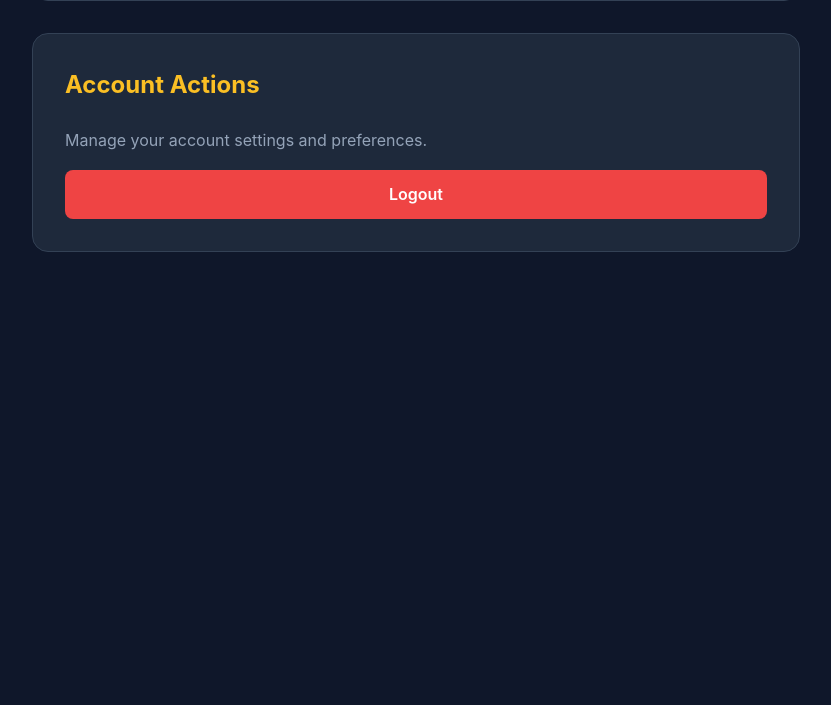
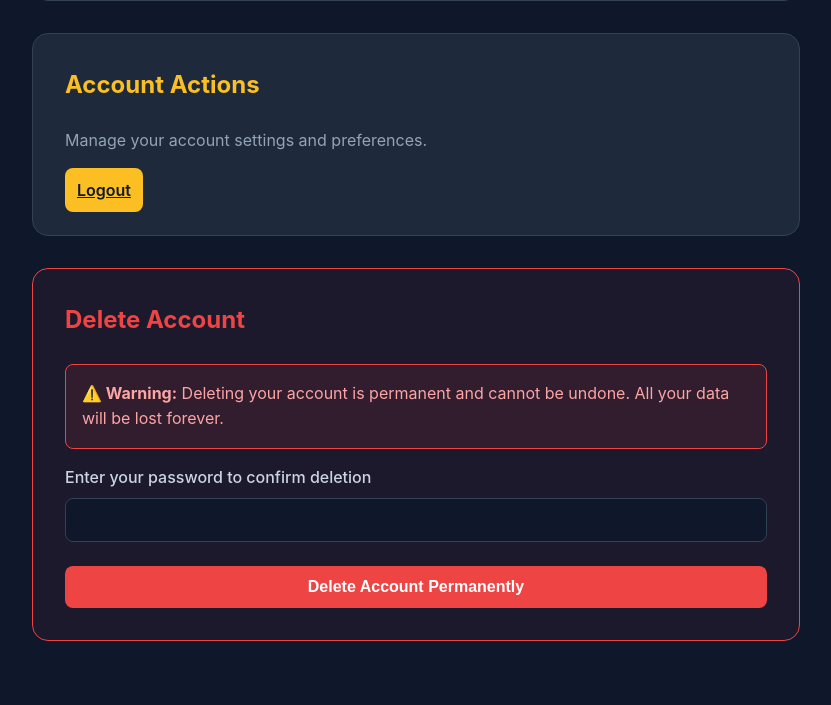
Before and after one commit to gczyb/mesterremek, a PHP site: page /profile.php in a window 1280 px wide. Shown: the part 1209-1914 px from the top of the page, without its empty margins (224-1055 px from the left). Before the commit the page ends 1461 px from the top, so only its background shows below. Run offline with PHP 8.4, Linux system fonts and the light colour scheme; the visitor is signed in with stand-in values (Sample User, id 1).

Commit message:
delete profile option added

```diff
--- a/index.php
+++ b/index.php
@@ -686,7 +686,7 @@ $user = getCurrentUser();
     </nav>
 
     <section id="home" class="hero">
-        <img src="https://i.redd.it/tried-to-create-some-landscape-pixel-art-so-i-attempted-to-v0-qln4rxoc2m291.png?width=2600&format=png&auto=webp&s=f64d50fdbcc3a18d49ec3cc01943bf64c8f07739" alt="Background" class="hero-bg">
+        <img src="img/background_img.png" alt="Background" class="hero-bg">
         <div class="hero-overlay"></div>
         <div class="hero-content">
             <h1>TREASURE QUEST</h1>
--- a/profile.php
+++ b/profile.php
@@ -13,30 +13,28 @@ $success = '';
 // Handle profile update
 if ($_SERVER['REQUEST_METHOD'] === 'POST' && isset($_POST['update_profile'])) {
     $username = trim($_POST['username']);
-    $nickname = trim($_POST['nickname']);
     $email = trim($_POST['email']);
 
-    if (empty($username) || empty($nickname) || empty($email)) {
+    if (empty($username) || empty($email)) {
         $error = 'Please fill in all fields';
     } else {
         $conn = getDBConnection();
 
-        $stmt = $conn->prepare("SELECT id FROM users WHERE (username = ? OR email = ? OR nickname = ?) AND id != ?");
-        $stmt->bind_param("sssi", $username, $email, $nickname, $user['id']);
+        $stmt = $conn->prepare("SELECT id FROM users WHERE (username = ? OR email = ?) AND id != ?");
+        $stmt->bind_param("ssi", $username, $email, $user['id']);
         $stmt->execute();
         $result = $stmt->get_result();
 
         if ($result->num_rows > 0) {
-            $error = 'Username, nickname, or email already taken';
+            $error = 'Username or email already taken';
         } else {
-            $stmt = $conn->prepare("UPDATE users SET username = ?, nickname = ?, email = ? WHERE id = ?");
-            $stmt->bind_param("sssi", $username, $nickname, $email, $user['id']);
+            $stmt = $conn->prepare("UPDATE users SET username = ?, email = ? WHERE id = ?");
+            $stmt->bind_param("ssi", $username, $email, $user['id']);
 
             if ($stmt->execute()) {
                 $success = 'Profile updated successfully!';
                 $_SESSION['username'] = $username;
                 $user['username'] = $username;
-                $user['nickname'] = $nickname;
                 $user['email'] = $email;
             } else {
                 $error = 'Update failed. Please try again.';
@@ -80,6 +78,42 @@ if ($_SERVER['REQUEST_METHOD'] === 'POST' && isset($_POST['change_password'])) {
             }
         } else {
             $error = 'Current password is incorrect';
+        }
+
+        $stmt->close();
+        $conn->close();
+    }
+}
+
+// Handle account deletion
+if ($_SERVER['REQUEST_METHOD'] === 'POST' && isset($_POST['delete_account'])) {
+    $confirm_password = $_POST['confirm_delete_password'];
+
+    if (empty($confirm_password)) {
+        $error = 'Please enter your password to confirm deletion';
+    } else {
+        $conn = getDBConnection();
+        $stmt = $conn->prepare("SELECT password FROM users WHERE id = ?");
+        $stmt->bind_param("i", $user['id']);
+        $stmt->execute();
+        $result = $stmt->get_result();
+        $user_data = $result->fetch_assoc();
+
+        if (password_verify($confirm_password, $user_data['password'])) {
+            $stmt = $conn->prepare("DELETE FROM users WHERE id = ?");
+            $stmt->bind_param("i", $user['id']);
+
+            if ($stmt->execute()) {
+                $stmt->close();
+                $conn->close();
+                session_destroy();
+                header('Location: index.php?deleted=1');
+                exit;
+            } else {
+                $error = 'Account deletion failed. Please try again.';
+            }
+        } else {
+            $error = 'Incorrect password';
         }
 
         $stmt->close();
@@ -268,6 +302,24 @@ if ($_SERVER['REQUEST_METHOD'] === 'POST' && isset($_POST['change_password'])) {
             background-color: #dc2626;
         }
 
+        .danger-zone {
+            border: 1px solid #ef4444;
+            background-color: rgba(239, 68, 68, 0.05);
+        }
+
+        .danger-zone h2 {
+            color: #ef4444;
+        }
+
+        .delete-warning {
+            background-color: rgba(239, 68, 68, 0.1);
+            border: 1px solid #ef4444;
+            padding: 1rem;
+            border-radius: 0.5rem;
+            margin-bottom: 1rem;
+            color: #fca5a5;
+        }
+
         .card p {
             color: #94a3b8;
             margin-bottom: 1rem;
@@ -335,8 +387,22 @@ if ($_SERVER['REQUEST_METHOD'] === 'POST' && isset($_POST['change_password'])) {
 
         <div class="card">
             <h2>Account Actions</h2>
-            <p>Manage your account settings and preferences.</p>
-            <a href="logout.php" class="btn btn-danger">Logout</a>
+            <p style="margin-bottom: 1.5rem;">Manage your account settings and preferences.</p>
+            <a href="logout.php" class="btn" style="background-color: #fbbf24; margin-bottom: 1rem;">Logout</a>
+        </div>
+
+        <div class="card danger-zone">
+            <h2>Delete Account</h2>
+            <div class="delete-warning">
+                <strong>⚠️ Warning:</strong> Deleting your account is permanent and cannot be undone. All your data will be lost forever.
+            </div>
+            <form method="POST" action="" onsubmit="return confirm('Are you absolutely sure you want to delete your account? This action cannot be undone!');">
+                <div class="form-group">
+                    <label for="confirm_delete_password">Enter your password to confirm deletion</label>
+                    <input type="password" id="confirm_delete_password" name="confirm_delete_password" required>
+                </div>
+                <button type="submit" name="delete_account" class="btn btn-danger">Delete Account Permanently</button>
+            </form>
         </div>
     </div>
 </body>
```
Also changed, not shown: img/background_img.png (added).
